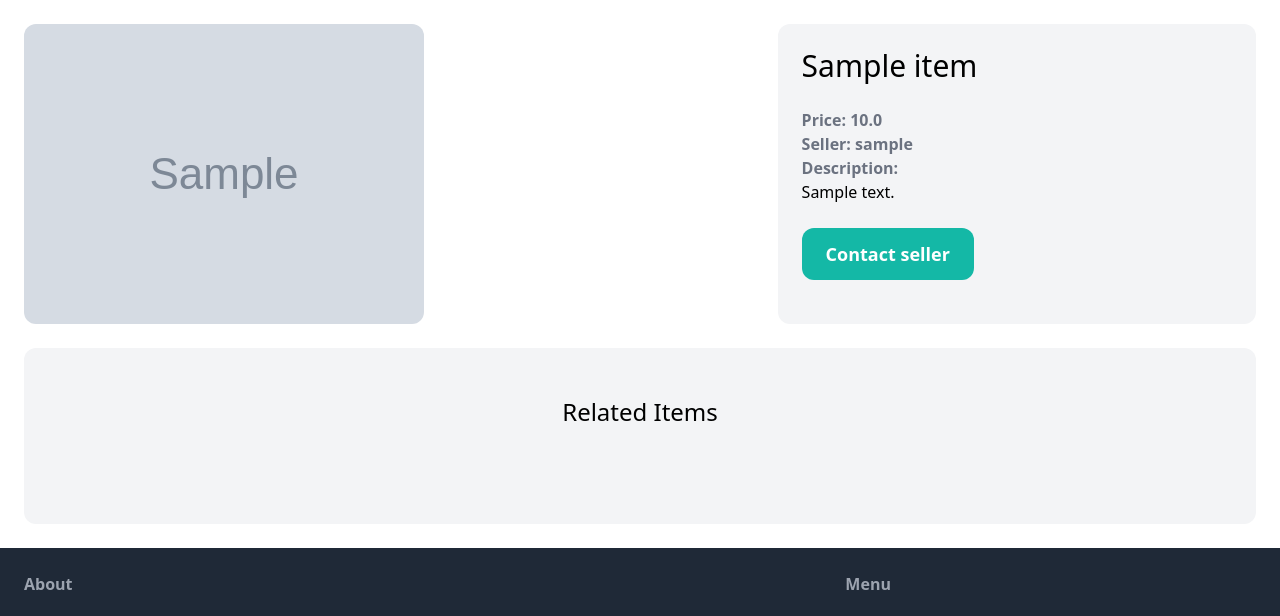
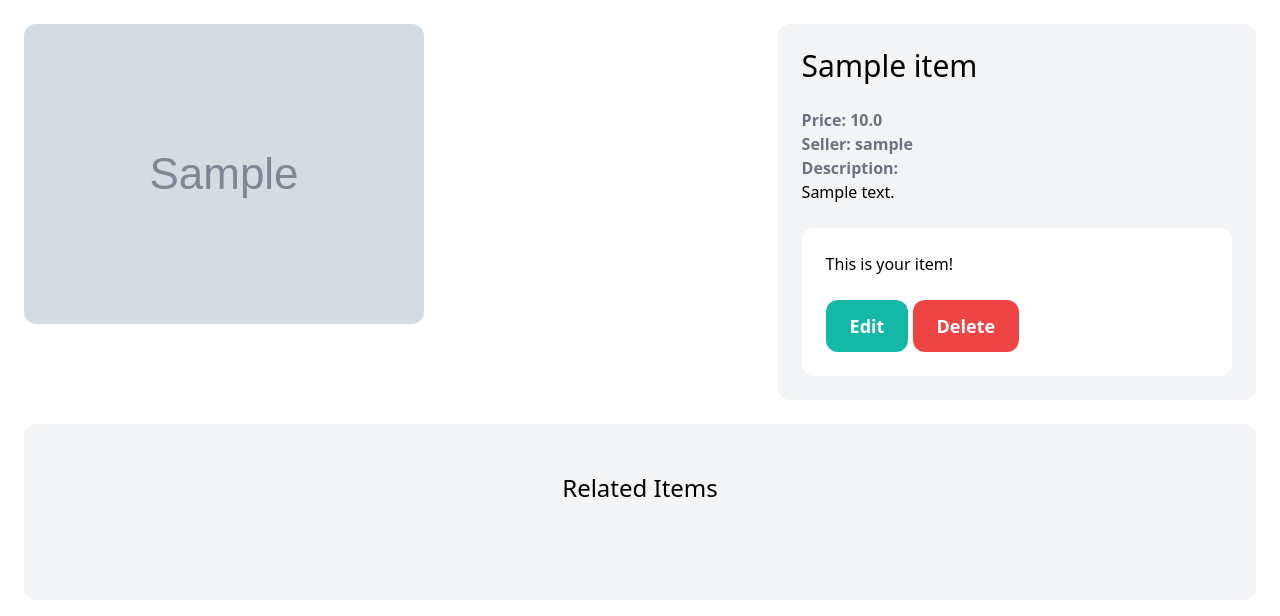
Before and after one commit to kevinadhiguna/django-marketplace-app, a Django app: page /items/1/ in a window 1280 px wide. Shown: the part 77-693 px from the top of the page. Run offline with Django 4.2, Linux system fonts and the light colour scheme; a user stored in the database is signed in; tables that the repository leaves empty hold one stand-in row (values such as "Sample post"); grey boxes marked "Sample" are stand-in pictures; some libraries are stand-ins or nearby versions.

Commit message:
feat: add delete and edit item buttons

```diff
--- a/item/templates/item/detail.html
+++ b/item/templates/item/detail.html
@@ -24,9 +24,27 @@
     </p>
     {% endif %}
 
+    {% if request.user == item.created_by %}
+    <div class="mt-6 p-6 bg-white rounded-xl">
+      <p>This is your item!</p>
+      <a
+        href="#"
+        class="inline-block mt-6 px-6 py-3 text-lg font-semibold bg-teal-500 text-white rounded-xl"
+      >
+        Edit
+      </a>
+      <a
+        href="{% url 'item:delete' item.id %}"
+        class="inline-block mt-6 px-6 py-3 text-lg font-semibold bg-red-500 text-white rounded-xl"
+      >
+        Delete
+      </a>
+    </div>
+    {% else %}
     <a href="#" class="inline-block mt-6 px-6 py-3 text-lg font-semibold bg-teal-500 text-white rounded-xl hover:bg-teal-700">
       Contact seller
     </a>
+    {% endif %}
   </div>
 </div>
 
```
